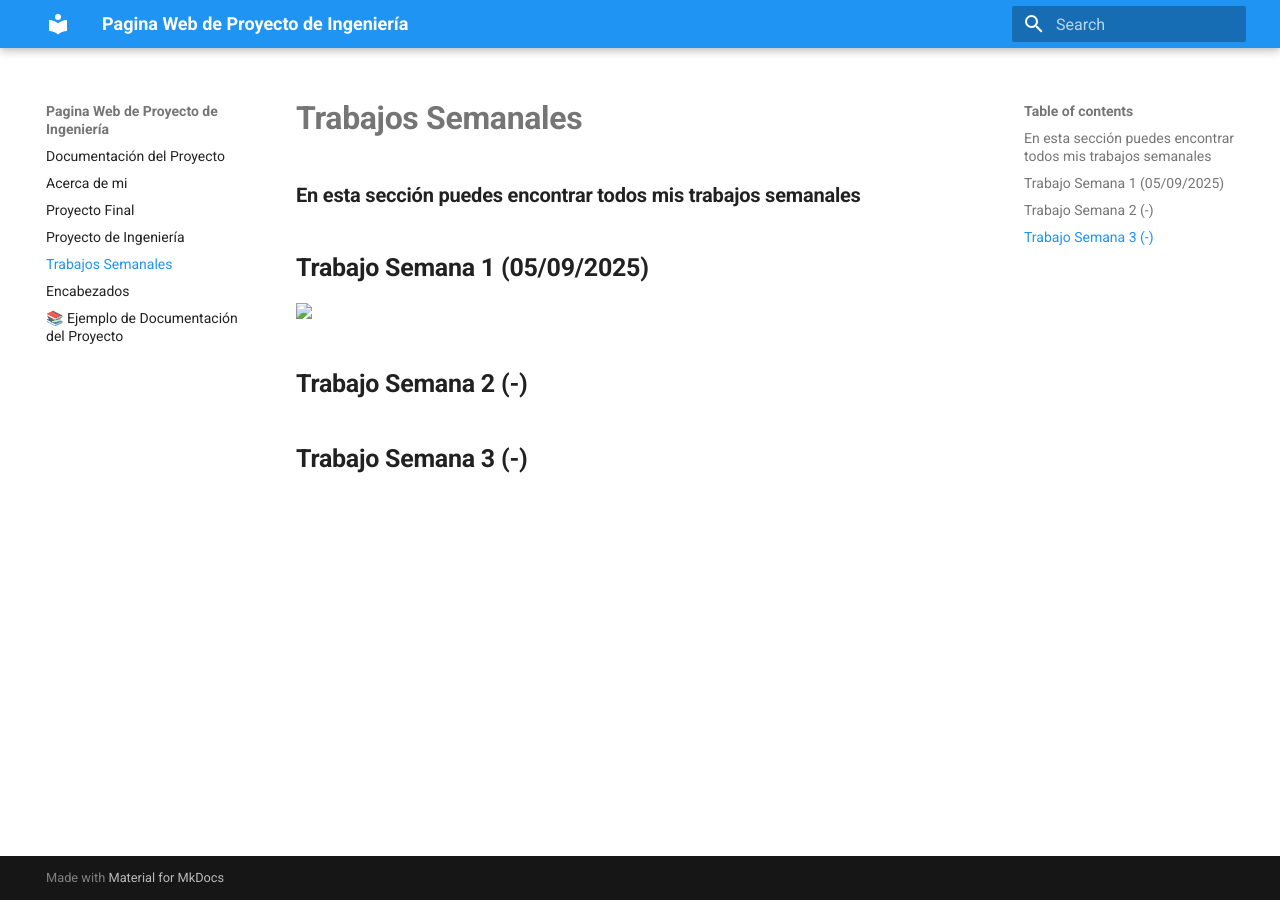
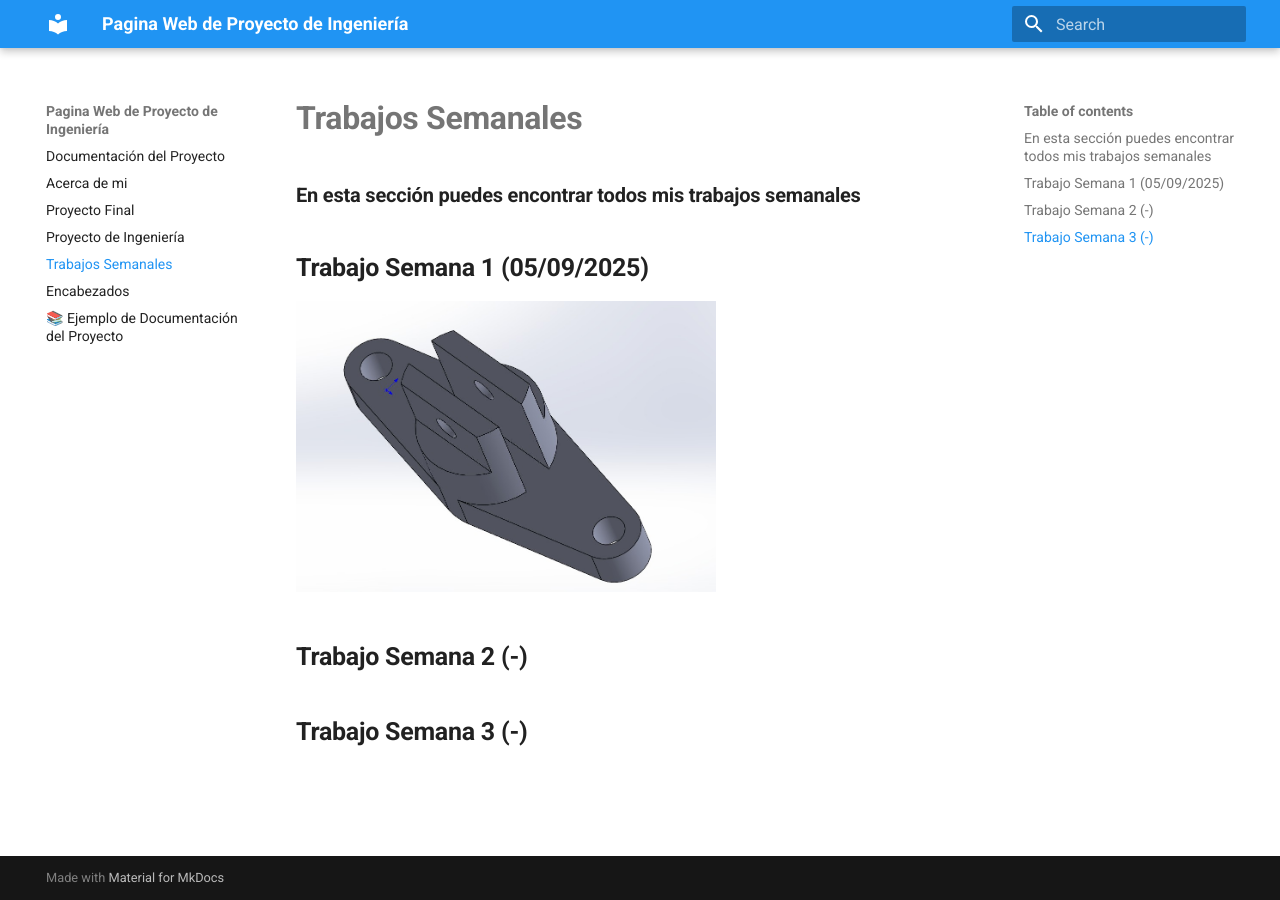
Before and after one commit to JoseGilGonzalezBerra/Proyecto_de_Ingenieria, an MkDocs documentation site: the page built from docs/Trabajos Semanales.md, in a window 1280 px wide. Built offline with MkDocs 1.6.1 and Material for MkDocs 9.7.7, drawn with Linux system fonts in a browser that asks for light colours.

Commit message:
Update Trabajos Semanales.md

```diff
--- a/docs/Trabajos Semanales.md
+++ b/docs/Trabajos Semanales.md
@@ -3,7 +3,7 @@
 ### **En esta sección puedes encontrar todos mis trabajos semanales**
 
 ## **Trabajo Semana 1 (05/09/2025)**
-<img src="recursos/imgs/proyecto_sem1_1.jpg"  width="420">
+<img src="/recursos/imgs/proyecto_sem1_1.jpg"  width="420">
 
 ## **Trabajo Semana 2 (-)**
 
```
